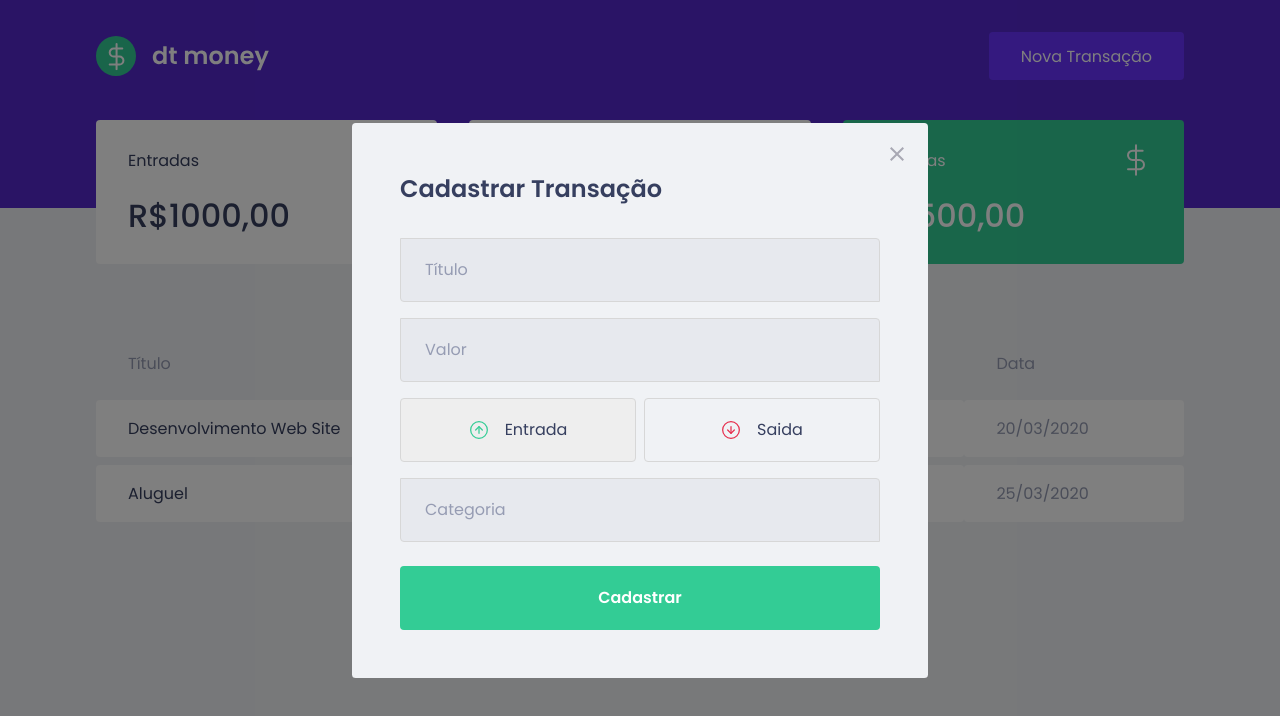
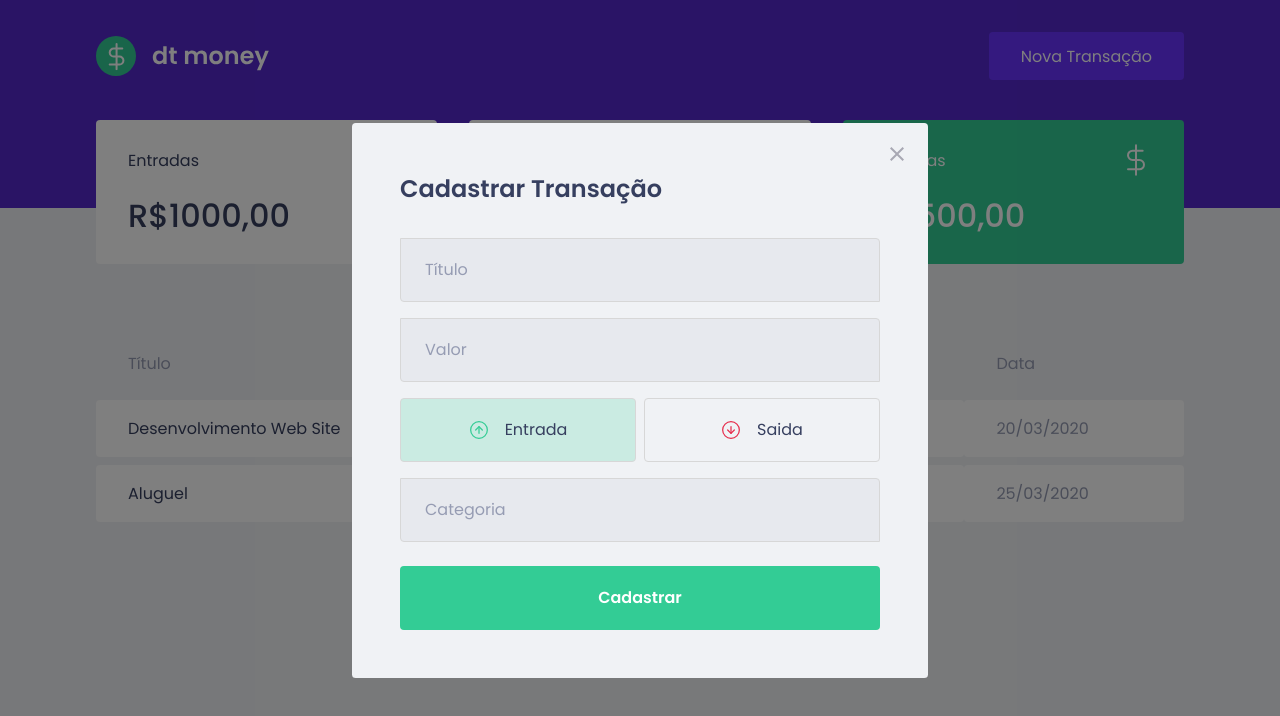
Before and after one commit to nittosantos/dtmoneyrocketseat, a React (Create React App) app: page / in a window 1280 px wide. Both pictures are taken after a click on the button "Nova Transação". Shown: the top 716 px of the page. Built offline with nearby package versions, Linux system fonts and the light colour scheme; no server answers; what miragejs would draw is missing.

Commit message:
finalizado Parte visual do Modal

```diff
--- a/src/components/NewTransactionModal/index.tsx
+++ b/src/components/NewTransactionModal/index.tsx
@@ -39,6 +39,7 @@ export const NewTransactionModal: React.FC<NewTransactionModalProps> = ({
               setType('deposit');
             }}
             isActive={type === 'deposit'}
+            activeColor='green'
           >
             <img src={incomeImg} alt='Entrada' />
             <span>Entrada</span>
@@ -49,6 +50,7 @@ export const NewTransactionModal: React.FC<NewTransactionModalProps> = ({
               setType('withdraw');
             }}
             isActive={type === 'withdraw'}
+            activeColor='red'
           >
             <img src={outcomeImg} alt='Saida' />
             <span>Saida</span>
--- a/src/components/NewTransactionModal/styles.ts
+++ b/src/components/NewTransactionModal/styles.ts
@@ -1,5 +1,5 @@
 import styled from 'styled-components';
-import { darken } from 'polished';
+import { darken, transparentize } from 'polished';
 import { RadioBoxProps } from './types';
 
 export const Container = styled.form`
@@ -54,11 +54,17 @@ export const TransactionContainer = styled.div`
   gap: 0.5rem;
 `;
 
+const colors = {
+  green: '#33CC95',
+  red: '#E52E4D',
+};
+
 export const RadioBox = styled.button<RadioBoxProps>`
   height: 4rem;
   border: 1px solid #d7d7d7;
   border-radius: 0.25rem;
-  background: ${({ isActive }) => (isActive ? '#eee' : 'transparent')};
+  background: ${({ isActive, activeColor }) =>
+    isActive ? transparentize(0.8, colors[activeColor]) : 'transparent'};
   display: flex;
   align-items: center;
   justify-content: center;
--- a/src/components/NewTransactionModal/types.ts
+++ b/src/components/NewTransactionModal/types.ts
@@ -5,4 +5,5 @@ export type NewTransactionModalProps = {
 
 export type RadioBoxProps = {
   isActive: boolean;
+  activeColor: 'green' | 'red';
 };
```
